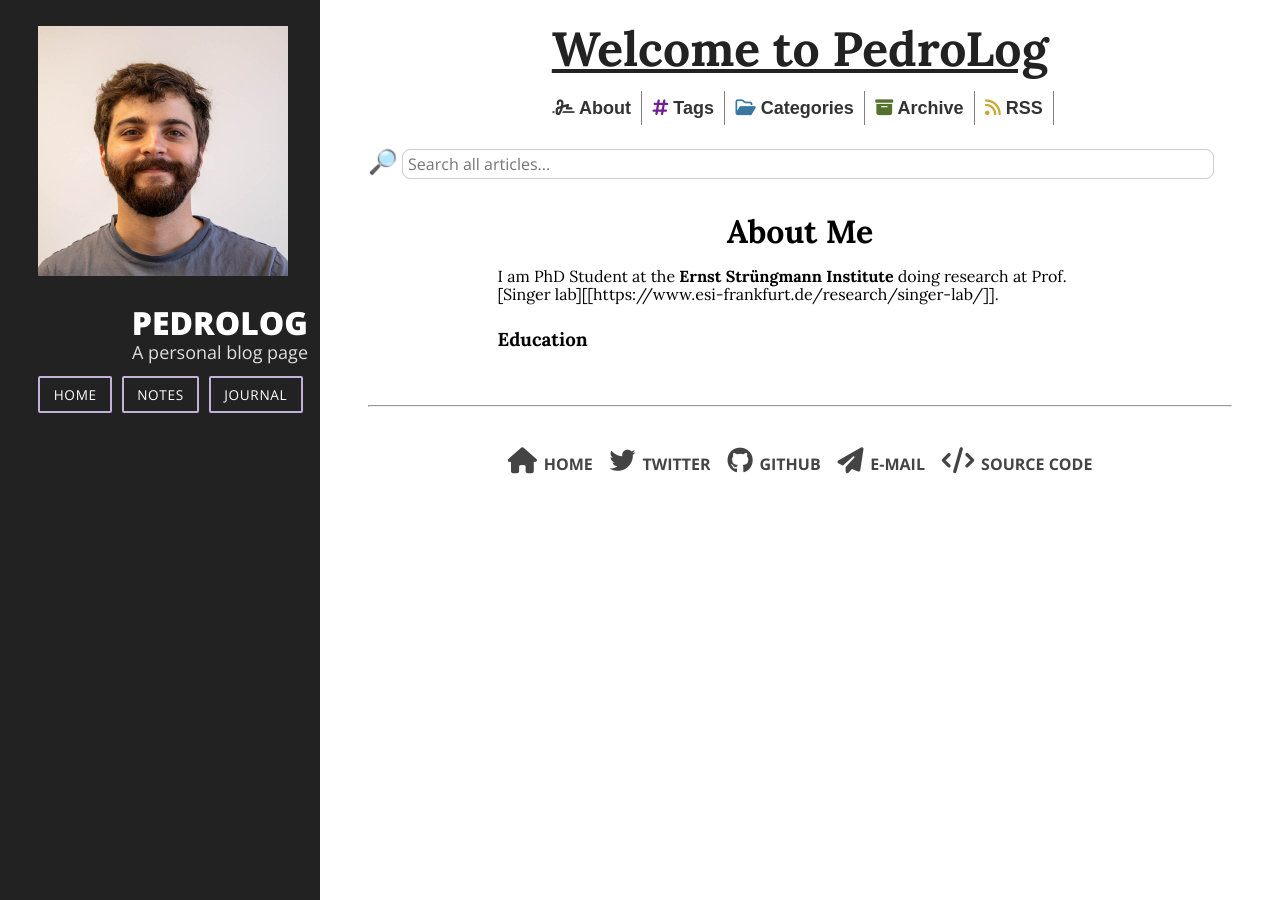
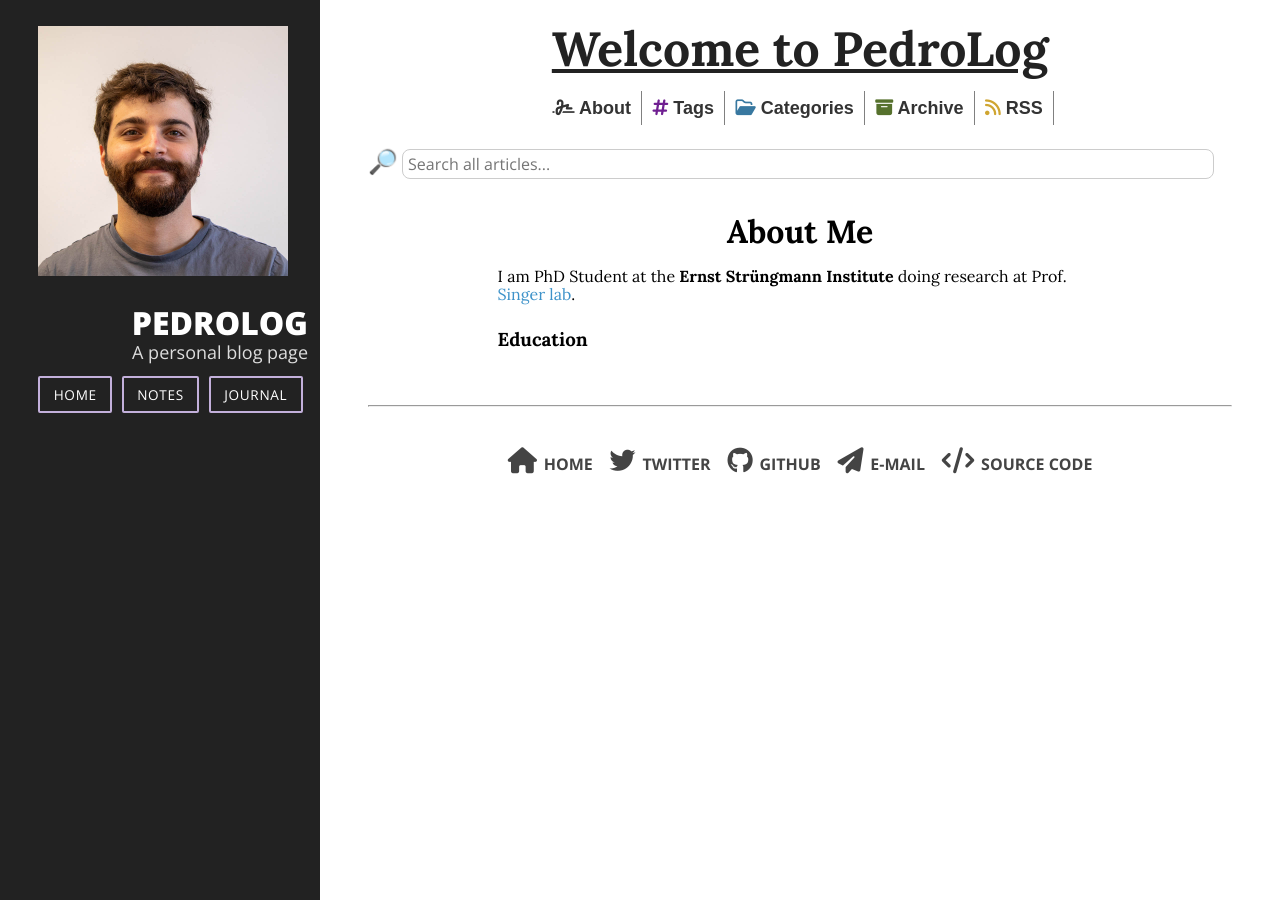
Before and after one commit to prfdecarvalho/prfdecarvalho.github.io, a Jekyll site: the page built from _pages/about.md, in a window 1280 px wide. Built offline with Jekyll 4.4.1, drawn with Linux system fonts in a browser that asks for light colours; nearby versions of some CDN libraries.

Commit message:
Update about.md

```diff
--- a/_pages/about.md
+++ b/_pages/about.md
@@ -4,6 +4,6 @@ title: About Me
 permalink: /about/
 ---
 
-I am PhD Student at the **Ernst Strüngmann Institute** doing research at Prof. [Singer lab][[https://www.esi-frankfurt.de/research/singer-lab/]].
+I am PhD Student at the **Ernst Strüngmann Institute** doing research at Prof. [Singer lab](https://www.esi-frankfurt.de/research/singer-lab/).
 
 ### Education
```
